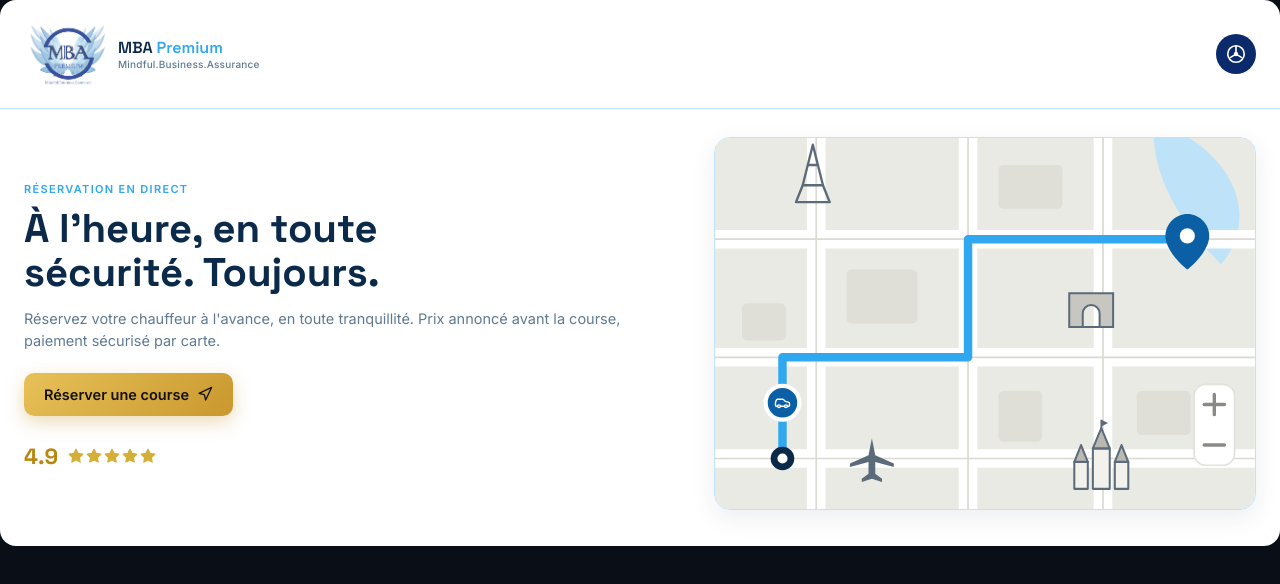
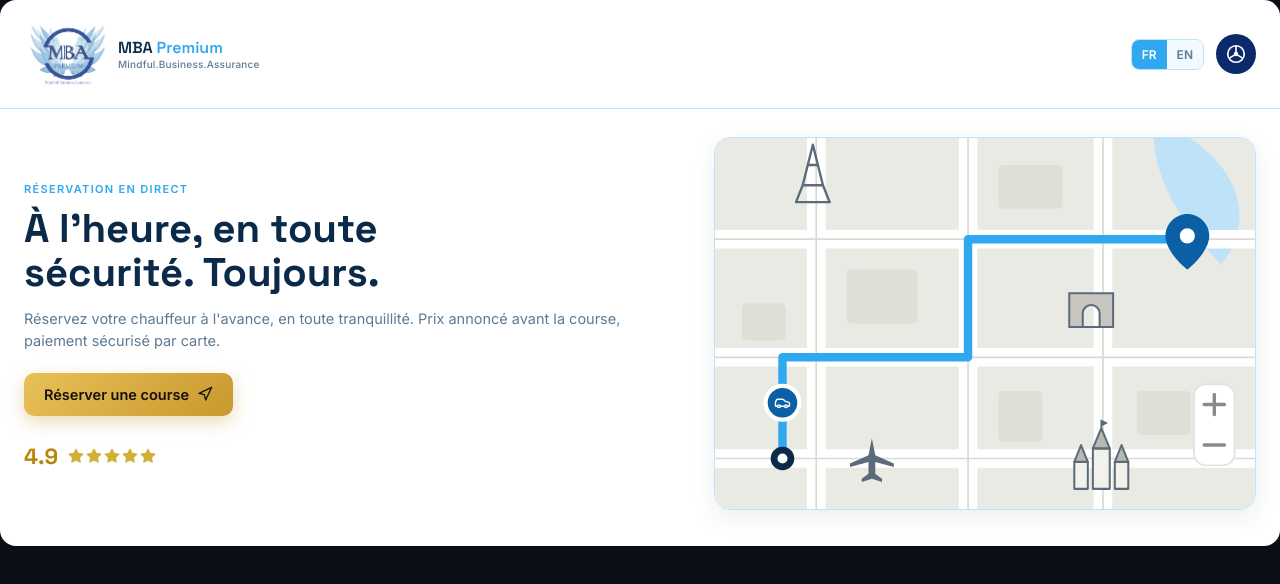
Before and after one commit to MBApremium/mba-premium-vtc, a React (Vite) app: page / in a window 1280 px wide. Shown: the top 584 px of the page. Built offline with nearby package versions, Linux system fonts and the light colour scheme; no server answers; the database is empty.

Commit message:
Update App.jsx

```diff
--- a/src/App.jsx
+++ b/src/App.jsx
@@ -1,4 +1,4 @@
-import React, { useState, useEffect, useRef } from "react";
+import React, { useState, useEffect, useRef, createContext, useContext } from "react";
 import {
   MapPin, Clock, CreditCard, Car, CheckCircle2, ChevronLeft,
   Calendar, Star, Navigation, Loader2, History, Settings, X, Plus
@@ -277,6 +277,92 @@ function formatEUR(n) {
   return n.toLocaleString("fr-FR", { minimumFractionDigits: 2, maximumFractionDigits: 2 }) + " €";
 }
 
+// ---------------------------------------------------------------------------
+// Langue (FR / EN) — traduit les écrans principaux du client
+// ---------------------------------------------------------------------------
+const STRINGS = {
+  fr: {
+    eyebrow: "Réservation en direct",
+    heroTitleLine1: "À l'heure, en toute",
+    heroTitleLine2: "sécurité. Toujours.",
+    heroSub: "Réservez votre chauffeur à l'avance, en toute tranquillité. Prix annoncé avant la course, paiement sécurisé par carte.",
+    bookCta: "Réserver une course",
+    bookingTitle: "Détails de la course",
+    clientNameLabel: "Nom du client (pour la facture)",
+    clientNamePlaceholder: "Jean Dupont",
+    phoneLabel: "Numéro de téléphone",
+    phonePlaceholder: "06 12 34 56 78",
+    pickupLabel: "Adresse de départ",
+    pickupPlaceholder: "Ex. 12 rue de Paris, Saint-Quentin-en-Yvelines",
+    dropoffLabel: "Adresse d'arrivée",
+    dropoffPlaceholder: "Ex. Aéroport d'Orly, Terminal 1",
+    pickupTimeLabel: "Prise en charge souhaitée",
+    dateLabel: "Date",
+    timeLabel: "Heure",
+    timingError: "La réservation doit être faite au moins 1 heure avant la prise en charge.",
+    timingNote: "Les courses se réservent uniquement à l'avance, au moins 1 heure avant l'heure de prise en charge.",
+    seeEstimate: "Voir le tarif estimé",
+    calculating: "Calcul de l'itinéraire…",
+    paymentTitle: "Paiement",
+    scheduledLabel: "Planifiée",
+    immediateLabel: "Départ immédiat",
+    trafficNote: "Durée variable selon la circulation",
+    simulatedNote: "Adresse non reconnue par le service cartographique — distance estimée approximativement.",
+    viewOrder: "Voir le bon de commande",
+    emailLabel: "Votre adresse email",
+    emailPlaceholder: "vous@exemple.com",
+    sendOrder: "Envoyer le bon de commande au chauffeur",
+    sending: "Envoi en cours…",
+    checkMailTitle: "Vérifiez votre adresse mail",
+    checkMailSub: (price, email) => `La réservation est envoyée à notre service de paiement. Vous allez recevoir un lien de paiement de ${price} à l'adresse ${email}.`,
+    paymentFineprint: "Le chauffeur reçoit le bon de commande par email et vous envoie ensuite le lien de paiement sur votre adresse mail saisie.",
+    driverSpace: "Espace chauffeur",
+  },
+  en: {
+    eyebrow: "Live booking",
+    heroTitleLine1: "On time, always",
+    heroTitleLine2: "safe and secure.",
+    heroSub: "Book your driver in advance, with total peace of mind. Price shown before the ride, secure card payment.",
+    bookCta: "Book a ride",
+    bookingTitle: "Ride details",
+    clientNameLabel: "Client name (for the invoice)",
+    clientNamePlaceholder: "Jean Dupont",
+    phoneLabel: "Phone number",
+    phonePlaceholder: "+33 6 12 34 56 78",
+    pickupLabel: "Pickup address",
+    pickupPlaceholder: "E.g. 12 rue de Paris, Saint-Quentin-en-Yvelines",
+    dropoffLabel: "Drop-off address",
+    dropoffPlaceholder: "E.g. Orly Airport, Terminal 1",
+    pickupTimeLabel: "Requested pickup time",
+    dateLabel: "Date",
+    timeLabel: "Time",
+    timingError: "The booking must be made at least 1 hour before pickup.",
+    timingNote: "Rides can only be booked in advance, at least 1 hour before pickup time.",
+    seeEstimate: "See estimated fare",
+    calculating: "Calculating route…",
+    paymentTitle: "Payment",
+    scheduledLabel: "Scheduled",
+    immediateLabel: "Immediate pickup",
+    trafficNote: "Duration may vary with traffic",
+    simulatedNote: "Address not recognized by the mapping service — distance estimated approximately.",
+    viewOrder: "View the order form",
+    emailLabel: "Your email address",
+    emailPlaceholder: "you@example.com",
+    sendOrder: "Send the order to the driver",
+    sending: "Sending…",
+    checkMailTitle: "Check your email",
+    checkMailSub: (price, email) => `Your booking has been sent to our payment service. You will receive a payment link for ${price} at ${email}.`,
+    paymentFineprint: "The driver receives the order by email and will then send you the payment link at the email address you entered.",
+    driverSpace: "Driver area",
+  },
+};
+
+const LangContext = createContext({ lang: "fr", t: (k) => STRINGS.fr[k] });
+
+function useLang() {
+  return useContext(LangContext);
+}
+
 function uid() {
   return Date.now().toString(36) + Math.random().toString(36).slice(2, 7);
 }
@@ -295,6 +381,7 @@ const DRIVER_PASSWORD = "Mahdi1234!";
 
 export default function App() {
   const [view, setView] = useState("home"); // home | booking | payment | history | driverspace | track
+  const [lang, setLang] = useState("fr");
   const [driver, setDriver] = useState({ name: "Votre chauffeur", vehicle: "Peugeot 508", plate: "AB-123-CD", rating: 4.9, siret: "", kbis: "", address: "", email: "mbapremiumfr@gmail.com" });
   const [trip, setTrip] = useState({ pickup: "", dropoff: "", mode: "later", date: "", time: "", clientName: "", clientPhone: "" });
   const [estimate, setEstimate] = useState(null);
@@ -441,10 +528,13 @@ export default function App() {
     return true;
   }
 
+  const t = (key) => (STRINGS[lang] && STRINGS[lang][key] !== undefined ? STRINGS[lang][key] : STRINGS.fr[key]);
+
   return (
+    <LangContext.Provider value={{ lang, t }}>
     <div className="vtc-root">
       <Style />
-      <TopBar view={view} setView={setView} onDriverSpace={() => setView("driverspace")} driver={driver} />
+      <TopBar view={view} setView={setView} onDriverSpace={() => setView("driverspace")} driver={driver} lang={lang} setLang={setLang} />
 
       <main className="vtc-main">
         {view === "home" && <Home driver={driver} onBook={goBooking} onTrack={() => setView("track")} bookings={bookings} />}
@@ -492,13 +582,14 @@ export default function App() {
         <SettingsModal driver={driver} onSave={(d) => { persistDriver(d); setShowSettings(false); }} onClose={() => setShowSettings(false)} />
       )}
     </div>
+    </LangContext.Provider>
   );
 }
 
 // ---------------------------------------------------------------------------
 // Top bar
 // ---------------------------------------------------------------------------
-function TopBar({ view, setView, onDriverSpace, driver }) {
+function TopBar({ view, setView, onDriverSpace, driver, lang, setLang }) {
   return (
     <header className="vtc-topbar">
       <div className="vtc-brand" onClick={() => setView("home")}>
@@ -508,9 +599,15 @@ function TopBar({ view, setView, onDriverSpace, driver }) {
           <small>Mindful.Business.Assurance</small>
         </div>
       </div>
-      <button className="vtc-wheel-btn" onClick={onDriverSpace} title="Espace chauffeur">
-        <SteeringWheelIcon size={22} />
-      </button>
+      <div className="vtc-topbar-right">
+        <div className="vtc-lang-switch">
+          <button className={lang === "fr" ? "is-active" : ""} onClick={() => setLang("fr")}>FR</button>
+          <button className={lang === "en" ? "is-active" : ""} onClick={() => setLang("en")}>EN</button>
+        </div>
+        <button className="vtc-wheel-btn" onClick={onDriverSpace} title="Espace chauffeur">
+          <SteeringWheelIcon size={22} />
+        </button>
+      </div>
     </header>
   );
 }
@@ -531,18 +628,18 @@ function SteeringWheelIcon({ size = 20, color = "#0B2A6B" }) {
 // Home / hero with signature route animation
 // ---------------------------------------------------------------------------
 function Home({ driver, onBook, onTrack, bookings }) {
+  const { t } = useLang();
   return (
     <div className="vtc-home">
       <section className="vtc-hero">
         <div className="vtc-hero-copy">
-          <span className="vtc-eyebrow">Réservation en direct</span>
-          <h1>À l'heure, en toute <br />sécurité. Toujours.</h1>
+          <span className="vtc-eyebrow">{t("eyebrow")}</span>
+          <h1>{t("heroTitleLine1")} <br />{t("heroTitleLine2")}</h1>
           <p className="vtc-sub">
-            Réservez votre chauffeur à l'avance, en toute tranquillité.
-            Prix annoncé avant la course, paiement sécurisé par carte.
+            {t("heroSub")}
           </p>
           <button className="vtc-cta vtc-cta-gold" onClick={onBook}>
-            Réserver une course <Navigation size={16} />
+            {t("bookCta")} <Navigation size={16} />
           </button>
 
           <div className="vtc-rating-badge">
@@ -557,25 +654,6 @@ function Home({ driver, onBook, onTrack, bookings }) {
 
         <MapCard />
       </section>
-
-      {bookings.length > 0 && (
-        <section className="vtc-recent">
-          <h3>Dernières courses</h3>
-          <div className="vtc-recent-list">
-            {bookings.slice(0, 3).map((b) => (
-              <div className="vtc-recent-item" key={b.id}>
-                <MapPin size={14} />
-                <div className="vtc-recent-text">
-                  <span>{b.pickup || "Départ"}</span>
-                  <span className="vtc-recent-arrow">→</span>
-                  <span>{b.dropoff || "Arrivée"}</span>
-                </div>
-                <span className="vtc-recent-price">{formatEUR(b.price)}</span>
-              </div>
-            ))}
-          </div>
-        </section>
-      )}
     </div>
   );
 }
@@ -775,6 +853,7 @@ function AddressField({ label, icon, placeholder, value, onChange }) {
 // Booking form
 // ---------------------------------------------------------------------------
 function Booking({ trip, setTrip, onBack, onNext }) {
+  const { t } = useLang();
   const [calculating, setCalculating] = useState(false);
   const now = new Date();
   const pad = (n) => String(n).padStart(2, "0");
@@ -791,50 +870,50 @@ function Booking({ trip, setTrip, onBack, onNext }) {
 
   return (
     <div className="vtc-panel">
-      <PanelHeader title="Détails de la course" onBack={onBack} />
+      <PanelHeader title={t("bookingTitle")} onBack={onBack} />
 
       <div className="vtc-field">
-        <label>Nom du client (pour la facture)</label>
+        <label>{t("clientNameLabel")}</label>
         <input
           type="text"
-          placeholder="Jean Dupont"
+          placeholder={t("clientNamePlaceholder")}
           value={trip.clientName}
           onChange={(e) => setTrip({ ...trip, clientName: e.target.value })}
         />
       </div>
 
       <div className="vtc-field">
-        <label>Numéro de téléphone</label>
+        <label>{t("phoneLabel")}</label>
         <input
           type="tel"
-          placeholder="06 12 34 56 78"
+          placeholder={t("phonePlaceholder")}
           value={trip.clientPhone}
           onChange={(e) => setTrip({ ...trip, clientPhone: e.target.value })}
         />
       </div>
 
       <AddressField
-        label="Adresse de départ"
+        label={t("pickupLabel")}
         icon={<MapPin size={14} />}
-        placeholder="Ex. 12 rue de Paris, Saint-Quentin-en-Yvelines"
+        placeholder={t("pickupPlaceholder")}
         value={trip.pickup}
         onChange={(v) => setTrip({ ...trip, pickup: v })}
       />
 
       <AddressField
-        label="Adresse d'arrivée"
+        label={t("dropoffLabel")}
         icon={<Navigation size={14} />}
-        placeholder="Ex. Aéroport d'Orly, Terminal 1"
+        placeholder={t("dropoffPlaceholder")}
         value={trip.dropoff}
         onChange={(v) => setTrip({ ...trip, dropoff: v })}
       />
 
       <div className="vtc-field">
-        <label><Clock size={14} /> Prise en charge souhaitée</label>
+        <label><Clock size={14} /> {t("pickupTimeLabel")}</label>
       </div>
       <div className="vtc-field-row">
         <div className="vtc-field">
-          <label><Calendar size={14} /> Date</label>
+          <label><Calendar size={14} /> {t("dateLabel")}</label>
           <input
             type="date"
             min={todayStr}
@@ -843,7 +922,7 @@ function Booking({ trip, setTrip, onBack, onNext }) {
           />
         </div>
         <div className="vtc-field">
-          <label><Clock size={14} /> Heure</label>
+          <label><Clock size={14} /> {t("timeLabel")}</label>
           <input
             type="time"
             min={minTimeForSelectedDate}
@@ -855,11 +934,11 @@ function Booking({ trip, setTrip, onBack, onNext }) {
 
       {trip.date && trip.time && !isTimingValid && (
         <p className="vtc-fineprint" style={{ color: "#c0392b", textAlign: "left", marginTop: -8, marginBottom: 14 }}>
-          La réservation doit être faite au moins 1 heure avant la prise en charge.
+          {t("timingError")}
         </p>
       )}
       <p className="vtc-fineprint" style={{ textAlign: "left", marginTop: -8, marginBottom: 14 }}>
-        Les courses se réservent uniquement à l'avance, au moins 1 heure avant l'heure de prise en charge.
+        {t("timingNote")}
       </p>
 
       <button
@@ -867,7 +946,7 @@ function Booking({ trip, setTrip, onBack, onNext }) {
         disabled={!canNext || calculating}
         onClick={async () => { setCalculating(true); await onNext(); }}
       >
-        {calculating ? (<><Loader2 size={16} className="vtc-spin" /> Calcul de l'itinéraire…</>) : "Voir le tarif estimé"}
+        {calculating ? (<><Loader2 size={16} className="vtc-spin" /> {t("calculating")}</>) : t("seeEstimate")}
       </button>
     </div>
   );
@@ -877,6 +956,7 @@ function Booking({ trip, setTrip, onBack, onNext }) {
 // Payment (simulated card capture — see chat notes on real Stripe wiring)
 // ---------------------------------------------------------------------------
 function Payment({ trip, estimate, courseNumber, driverEmail, onBack, onEmailAttached, onViewOrder }) {
+  const { t, lang } = useLang();
   const [clientEmail, setClientEmail] = useState("");
   const [sent, setSent] = useState(false);
   const [sending, setSending] = useState(false);
@@ -918,7 +998,7 @@ function Payment({ trip, estimate, courseNumber, driverEmail, onBack, onEmailAtt
 
   return (
     <div className="vtc-panel">
-      <PanelHeader title="Paiement" onBack={onBack} />
+      <PanelHeader title={t("paymentTitle")} onBack={onBack} />
 
       <div className="vtc-summary">
         <div className="vtc-summary-row">
@@ -927,24 +1007,24 @@ function Payment({ trip, estimate, courseNumber, driverEmail, onBack, onEmailAtt
           <span>{trip.dropoff}</span>
         </div>
         <div className="vtc-summary-meta">
-          {trip.mode === "now" ? "Départ immédiat" : `Planifiée · ${trip.date} à ${trip.time}`} · {estimate.distanceKm} km · {estimate.durationMinLow}–{estimate.durationMinHigh} min
-        </div>
-        <div className="vtc-summary-meta" style={{ marginTop: 2 }}>Durée variable selon la circulation</div>
+          {trip.mode === "now" ? t("immediateLabel") : `${t("scheduledLabel")} · ${trip.date} ${trip.time}`} · {estimate.distanceKm} km · {estimate.durationMinLow}–{estimate.durationMinHigh} min
+        </div>
+        <div className="vtc-summary-meta" style={{ marginTop: 2 }}>{t("trafficNote")}</div>
         <div className="vtc-summary-price">{formatEUR(estimate.price)}</div>
         {estimate.simulated && (
           <div className="vtc-summary-meta" style={{ marginTop: 6, color: "#B8860B" }}>
-            Adresse non reconnue par le service cartographique — distance estimée approximativement.
+            {t("simulatedNote")}
           </div>
         )}
       </div>
 
-      <button className="vtc-link-btn" onClick={onViewOrder}>Voir le bon de commande</button>
+      <button className="vtc-link-btn" onClick={onViewOrder}>{t("viewOrder")}</button>
 
       <div className="vtc-field">
-        <label>Votre adresse email</label>
+        <label>{t("emailLabel")}</label>
         <input
           type="email"
-          placeholder="vous@exemple.com"
+          placeholder={t("emailPlaceholder")}
           value={clientEmail}
           onChange={(e) => setClientEmail(e.target.value)}
           disabled={sent || sending}
@@ -959,19 +1039,19 @@ function Payment({ trip, estimate, courseNumber, driverEmail, onBack, onEmailAtt
           disabled={!clientEmail.includes("@") || sending}
           onClick={sendOrderEmail}
         >
-          {sending ? (<><Loader2 size={16} className="vtc-spin" /> Envoi en cours…</>) : "Envoyer le bon de commande au chauffeur"}
+          {sending ? (<><Loader2 size={16} className="vtc-spin" /> {t("sending")}</>) : t("sendOrder")}
         </button>
       ) : (
         <div className="vtc-check-mail">
-          <span className="vtc-check-mail-title">Vérifiez votre adresse mail</span>
+          <span className="vtc-check-mail-title">{t("checkMailTitle")}</span>
           <span className="vtc-check-mail-sub">
-            La réservation est envoyée à notre service de paiement. Vous allez recevoir un lien de paiement de {formatEUR(estimate.price)} à l'adresse {clientEmail}.
+            {STRINGS[lang].checkMailSub(formatEUR(estimate.price), clientEmail)}
           </span>
         </div>
       )}
 
       <p className="vtc-fineprint">
-        Le chauffeur reçoit le bon de commande par email et vous envoie ensuite le lien de paiement sur votre adresse mail saisie.
+        {t("paymentFineprint")}
       </p>
     </div>
   );
@@ -1692,6 +1772,13 @@ function Style() {
       .vtc-brand-mark { width: 84px; height: 84px; object-fit: contain; }
       .vtc-brand-text { display: flex; flex-direction: column; line-height: 1.2; }
       .vtc-brand-text small { font-family: 'Inter', sans-serif; font-weight: 500; font-size: 10px; color: var(--vtc-text-muted); letter-spacing: .02em; }
+      .vtc-topbar-right { display: flex; align-items: center; gap: 12px; }
+      .vtc-lang-switch { display: flex; border: 1px solid var(--vtc-border); border-radius: 8px; overflow: hidden; }
+      .vtc-lang-switch button {
+        background: var(--vtc-surface); border: none; color: var(--vtc-text-muted); font-size: 12px; font-weight: 600;
+        padding: 7px 10px; cursor: pointer; font-family: 'Inter', sans-serif; transition: all .15s;
+      }
+      .vtc-lang-switch button.is-active { background: var(--vtc-accent); color: #FFFFFF; }
       .vtc-wheel-btn { width: 40px; height: 40px; border-radius: 50%; background: #0B2A6B; border: none; display: flex; align-items: center; justify-content: center; cursor: pointer; transition: transform .15s; }
       .vtc-wheel-btn svg { stroke: #FFFFFF; }
       .vtc-wheel-btn svg circle:last-of-type { fill: #FFFFFF; }
```
